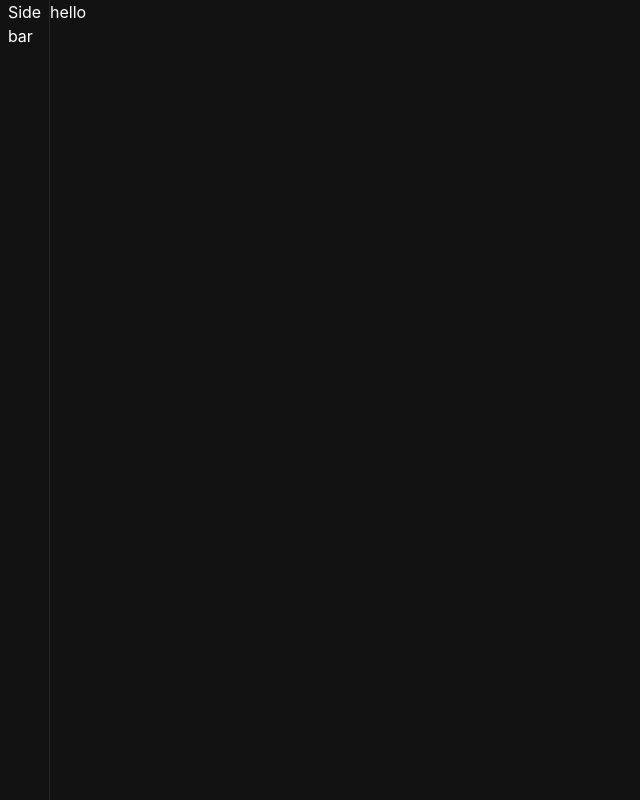
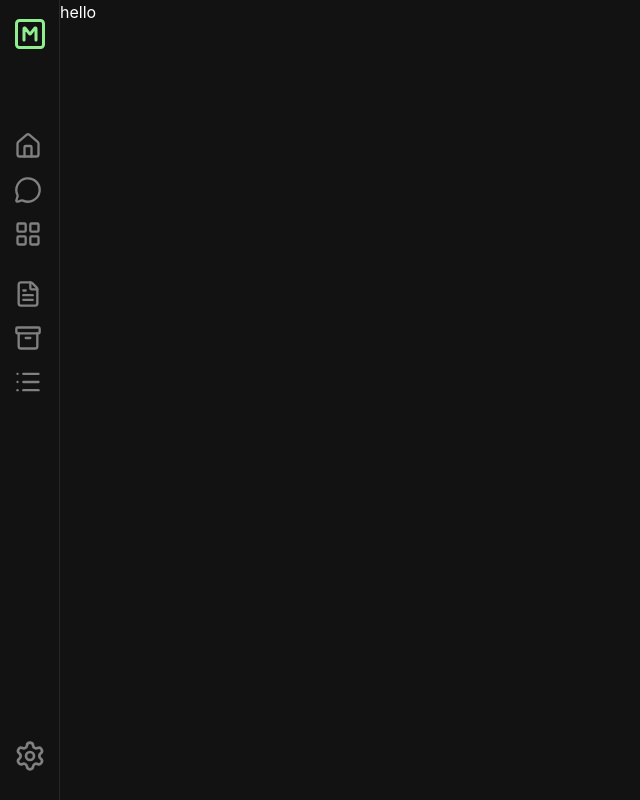
Before and after one commit to Dev-Saurabh-K/memora, a React (Vite) app: page / in a window 1280 px wide. Shown: the whole page, without its empty margins (0-640 px from the left). Built offline with nearby package versions, Linux system fonts and the light colour scheme.

Commit message:
sidebar complete

```diff
--- a/package.json
+++ b/package.json
@@ -11,6 +11,7 @@
   },
   "dependencies": {
     "@tailwindcss/vite": "^4.3.0",
+    "lucide-react": "^1.16.0",
     "react": "^19.2.6",
     "react-dom": "^19.2.6",
     "tailwindcss": "^4.3.0"
--- /dev/null
+++ b/src/Pages/Page2/Logo.jsx
@@ -0,0 +1,13 @@
+import React from 'react'
+import {SquareM} from "lucide-react"
+
+
+const Logo = () => {
+  return (
+    <div >
+      <SquareM className='lg:w-9 lg:h-9' size={25} color='lightgreen'/>
+    </div>
+  )
+}
+
+export default Logo
--- a/src/Pages/Page2/Navbar.jsx
+++ b/src/Pages/Page2/Navbar.jsx
@@ -1,9 +1,11 @@
 import React from 'react'
+import { Home } from 'lucide-react'
 
 const Navbar = () => {
   return (
     <div>
         <h1 className='text-white'>hello</h1>
+        {/* <Home size={30} color="green" className=' w-8' h-10 />  */}
     </div>
   )
 }
--- /dev/null
+++ b/src/Pages/Page2/SideBarButtons.jsx
@@ -0,0 +1,37 @@
+import React from 'react'
+import { Home, MessageCircle, LayoutGrid, FileText, Link, Archive, List, Settings, } from "lucide-react"
+import Logo from './Logo'
+const SideBarButtons = (props) => {
+    return (
+
+
+
+        <div className='flex flex-col justify-between'>
+
+            <div>
+            <div className='mt-4 px-2 '><Logo/></div>
+
+
+                <div className='lg:mt-20 mt-15 mb-8 flex flex-col px-2 gap-4'>
+                    <button className='cursor-pointer hover:scale-120 transition duration-300'><Home size={23} color="gray" className='lg:w-8 lg:h-7' /> </button>
+                    <button className='cursor-pointer hover:scale-120 transition duration-300'><MessageCircle size={23} color="gray" className='lg:w-8 lg:h-7' /> </button>
+                    <button className='cursor-pointer hover:scale-120 transition duration-300'><LayoutGrid size={23} color="gray" className='lg:w-8 lg:h-7' /></button>
+                </div>
+
+                <div className=' mb-8 flex flex-col px-2 gap-4'>
+                    <button className='cursor-pointer hover:scale-120 transition duration-300'><FileText size={23} color="gray" className='lg:w-8 lg:h-7' /></button>
+                    <button className='cursor-pointer hover:scale-120 transition duration-300'><Archive size={23} color="gray" className='lg:w-8 lg:h-7' /></button>
+                    <button className='cursor-pointer hover:scale-120 transition duration-300'><List size={23} color="gray" className='lg:w-8 lg:h-7' /></button>
+                </div>
+
+            </div>
+
+            <div className=' mb-4 lg:mb-7 flex flex-col px-2'>
+                <button className='cursor-pointer hover:scale-110 transition duration-320'><Settings size={25} color="gray" className='lg:w-9 lg:h-8'  /></button>
+            </div>
+
+        </div>
+    )
+}
+
+export default SideBarButtons
--- a/src/Pages/Page2/Sidebar.jsx
+++ b/src/Pages/Page2/Sidebar.jsx
@@ -1,10 +1,19 @@
 import React from 'react'
+import SideBarButtons from './SideBarButtons'
+
 
 const Sidebar = () => {
   return (
-    <div className='h-full w-[40px] border-r border-zinc-800 lg:w-[50px] flex justify-center px-5 '>
-      <h1 className='text-white'>Side bar</h1>
+
+    <>
+
+
+    <div className='h-full w-[40px] border-r border-zinc-800 lg:w-[60px] flex justify-center   '>
+
+
+        <SideBarButtons btn="Home"/>
     </div>
+    </>
   )
 }
 
```
Also changed, not shown: 1 other file (tests, documents, lock files or other folders).
